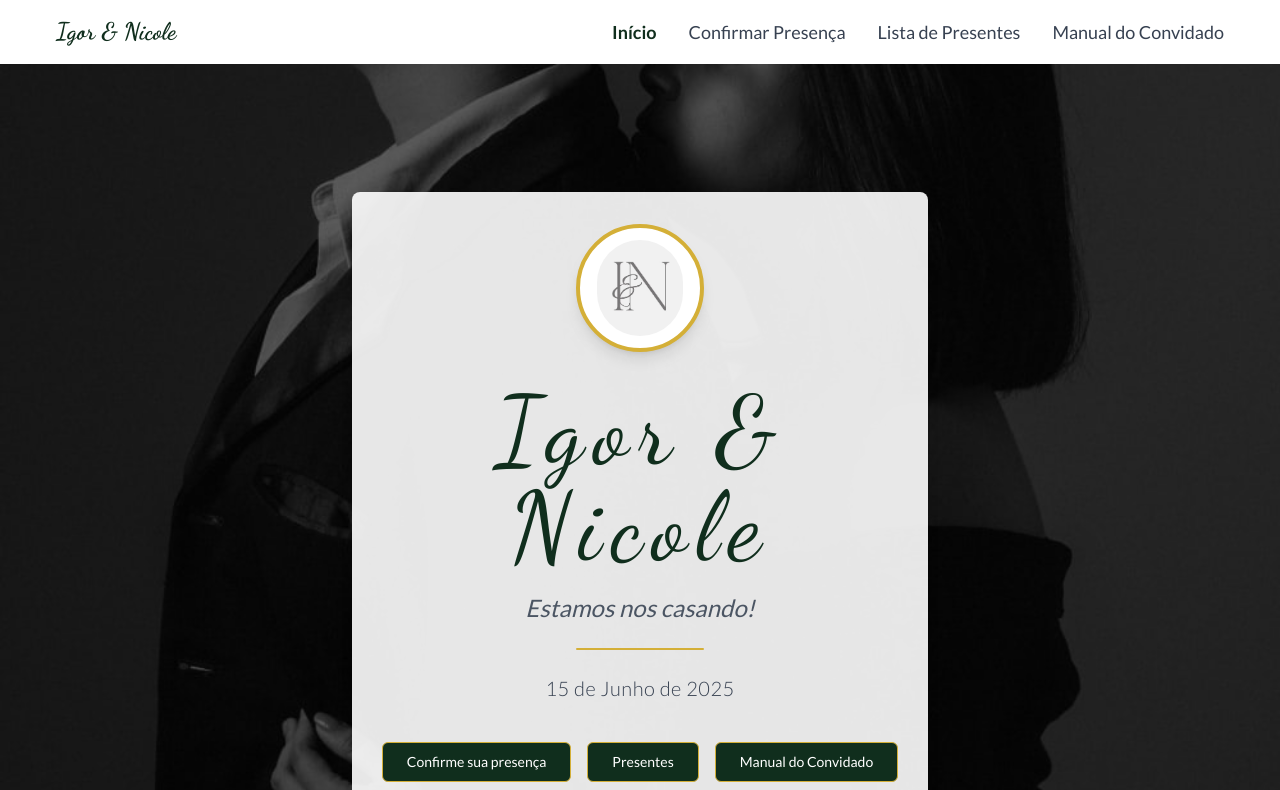
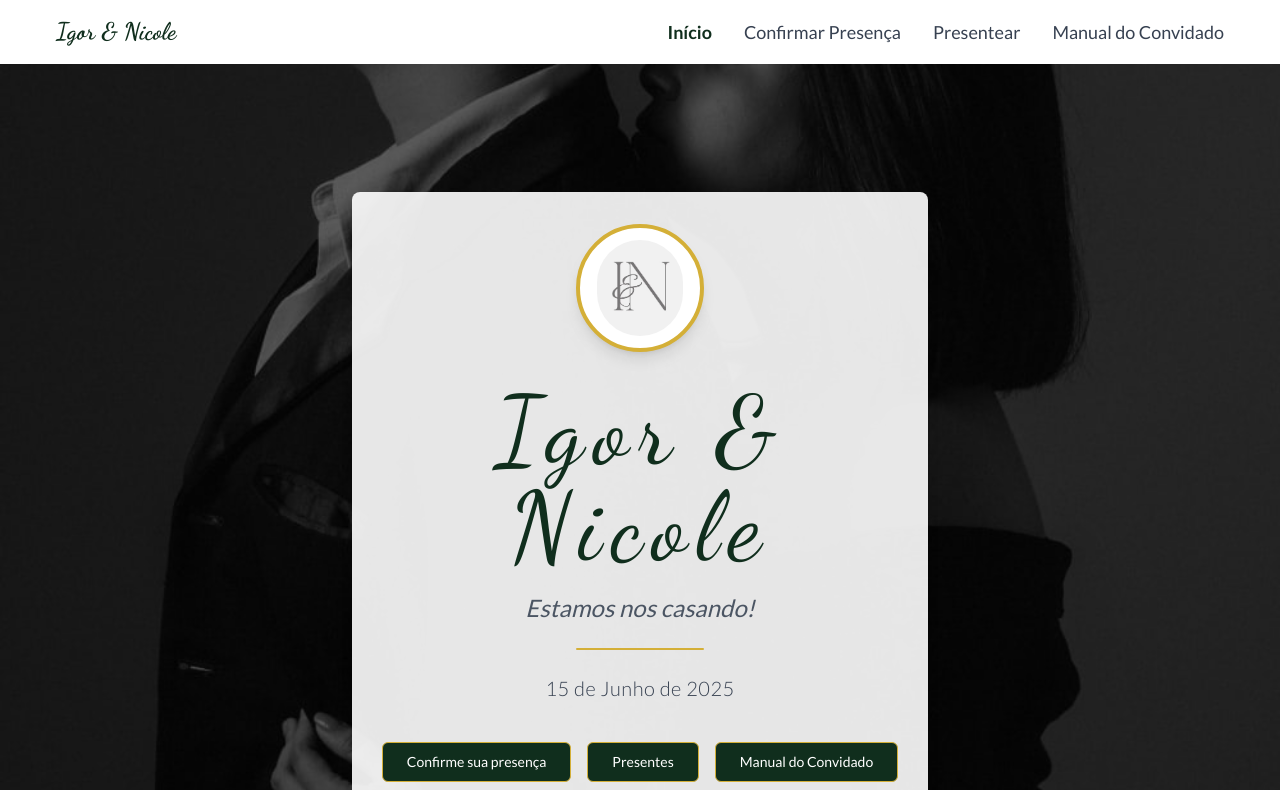
Before and after one commit to Igorextreme/Site_Casamento, a React (Vite) app: page / in a window 1280 px wide. Shown: the top 790 px of the page. Built offline with nearby package versions, Linux system fonts and the light colour scheme.

Commit message:
ajustado a parte de presentear no navbar

```diff
--- a/src/components/Navbar.tsx
+++ b/src/components/Navbar.tsx
@@ -9,7 +9,7 @@ const Navbar = () => {
   const navLinks = [
     { name: "Início", path: "/" },
     { name: "Confirmar Presença", path: "/rsvp" },
-    { name: "Lista de Presentes", path: "/gifts" },
+    { name: "Presentear", path: "/gifts" },
     { name: "Manual do Convidado", path: "/guidelines" },
   ];
 
```
